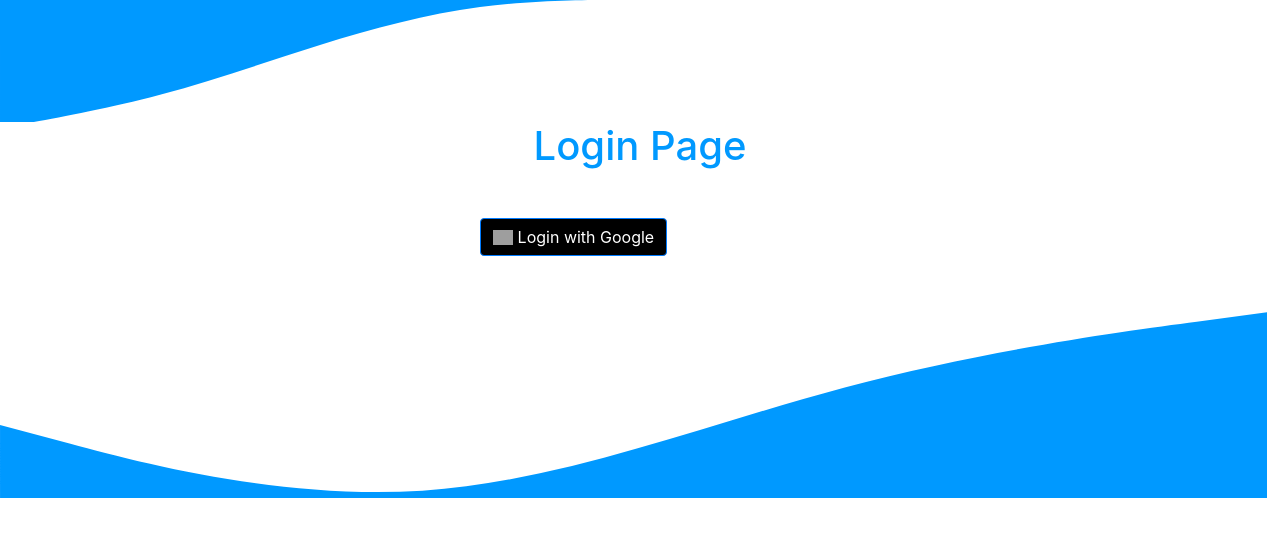
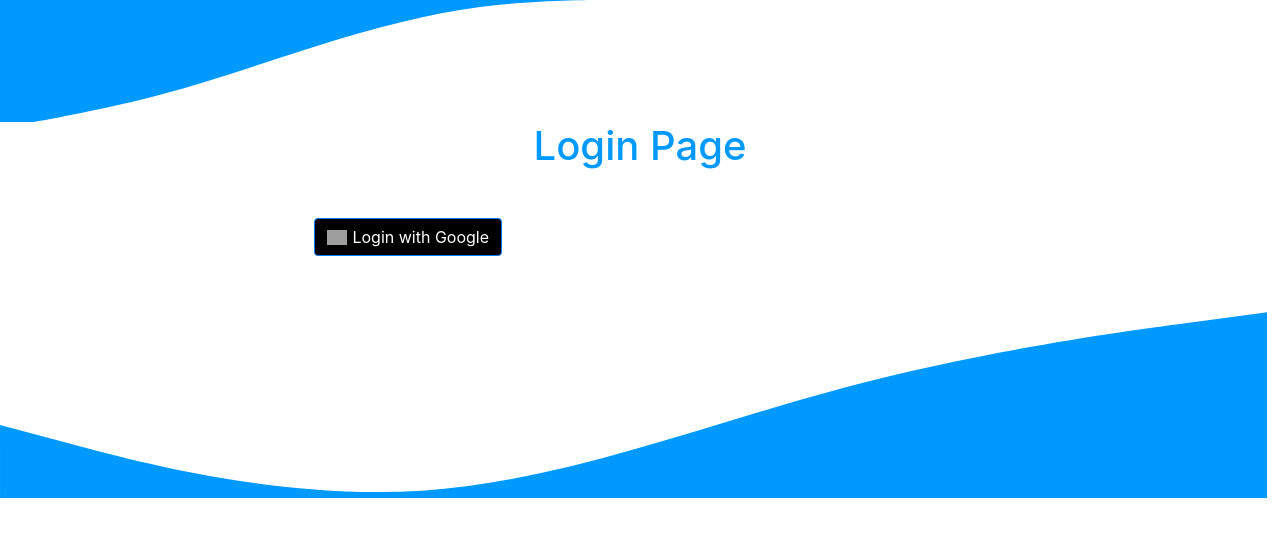
Before and after one commit to adaapp/Feb21-G3, a React (Create React App) app: page / in a window 1280 px wide. Shown: the top 536 px of the page. Built offline with nearby package versions, Linux system fonts and the light colour scheme; grey boxes are pictures that could not be loaded.

Commit message:
adjustment for ipad

```diff
--- a/src/App.css
+++ b/src/App.css
@@ -12,7 +12,7 @@
 }
 .login-btn{
   text-align: center;
-  margin-left: 32vw;
+  margin-left: 19.1vw;
   margin-top: 5vh;
 }
 .card{
--- a/src/CallDad.js
+++ b/src/CallDad.js
@@ -43,7 +43,7 @@
             <Col xs={6} className="video-second-col">
             <div className= "call-contact">
             <Image width="700" className="rounded mx-auto d-block" style={{"marginTop": '3rem'}} src={dadFull} />
-            <Image width="600" className="rounded mx-auto d-block" style={{"marginTop": '10rem'}} src={onButtons} onClick={navigateToVideoCall}/>
+            <Image width="500" className="rounded mx-auto d-block" style={{"marginTop": '10rem'}} src={onButtons} onClick={navigateToVideoCall}/>
 
             </div>
             </Col>
--- a/src/LoginPage.js
+++ b/src/LoginPage.js
@@ -23,7 +23,7 @@
             <Row>
 
             <div className="login-btn">
-                <Button onClick={navigateToHome} style={{backgroundColor:'black'}}><Image width="20px" style={{"marginBottom":'3px', "marginRight":'5px'}} alt="Google sign-in" src="https://upload.wikimedia.org/wikipedia/commons/thumb/5/53/Google_%22G%22_Logo.svg/512px-Google_%22G%22_Logo.svg.png" />
+                <Button onClick={navigateToHome} className="rounded mx-auto d-block" style={{backgroundColor:'black'}}><Image width="20px" style={{"marginBottom":'3px', "marginRight":'5px'}} alt="Google sign-in" src="https://upload.wikimedia.org/wikipedia/commons/thumb/5/53/Google_%22G%22_Logo.svg/512px-Google_%22G%22_Logo.svg.png" />
                 Login with Google</Button>
 
             </div>
```
